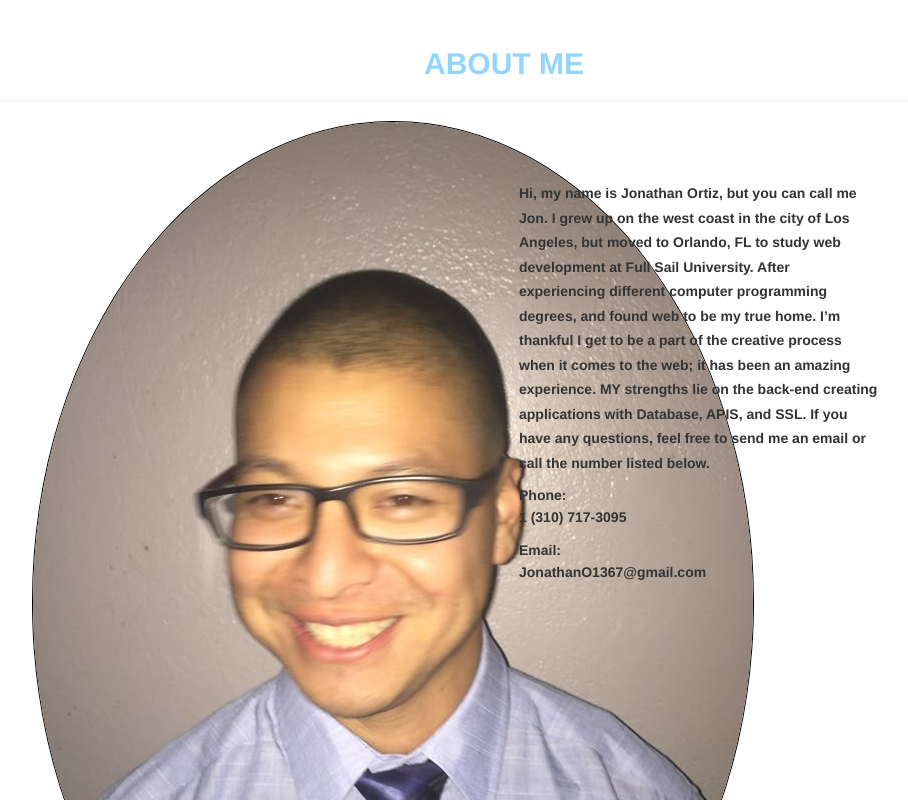
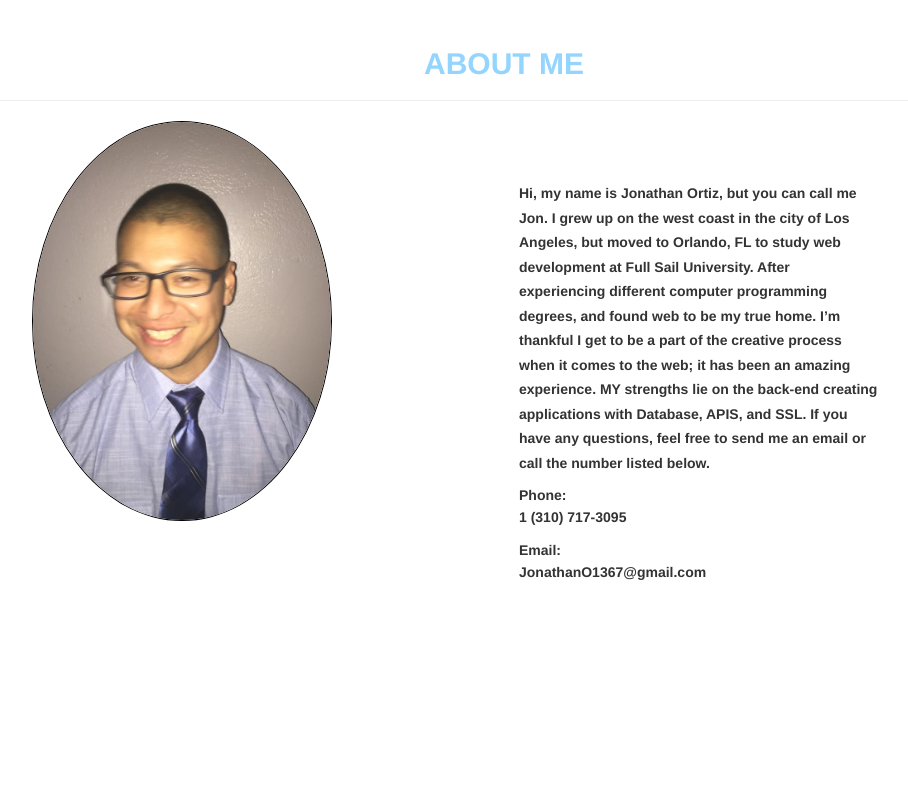
Before and after one commit to Jon1367/Jon1367.github.io, a plain HTML site: page index.html in a window 1280 px wide. Shown: the part 900-1700 px from the top of the page, without its empty margins (136-1044 px from the left). Drawn offline with nearby package versions, Linux system fonts and the light colour scheme.

Commit message:
new Photo

```diff
--- a/index.html
+++ b/index.html
@@ -112,7 +112,7 @@
             </div>
             <div class="row">
                 <div class="col-lg-4 col-lg-offset-1">
-                       <img src="img/me.jpg" alt="" class="img-circle" style="border: 1px solid black;">
+                       <img src="img/me.jpg" alt="" width="300px"  class="img-circle" style="border: 1px solid black;">
                 </div>
                 <div class="col-lg-4 col-lg-offset-1">
                         <br>
```
